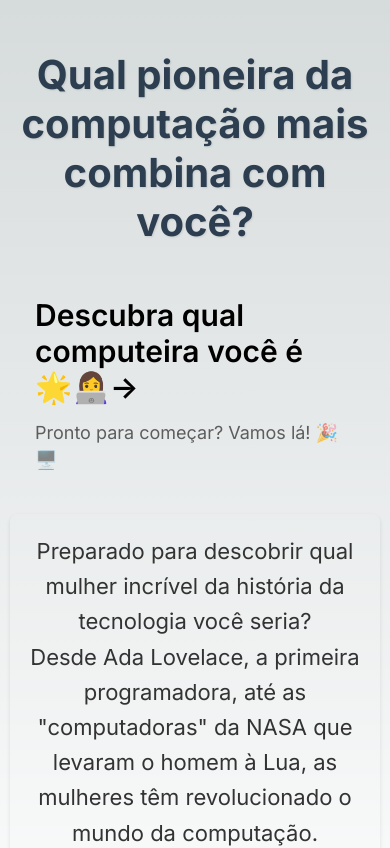
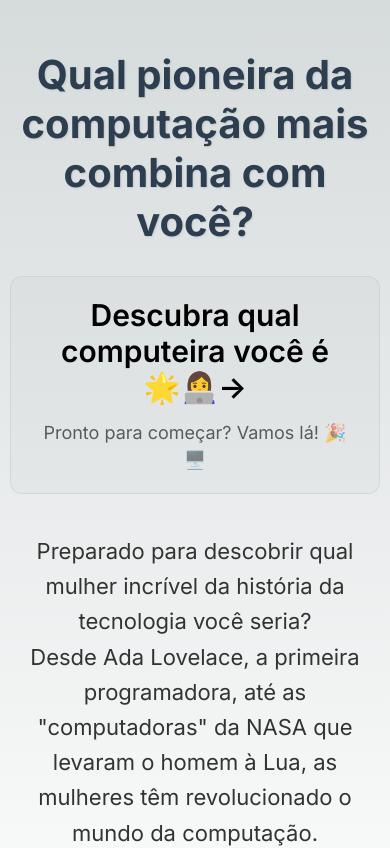
Before and after one commit to nightshade-tea/icc, a Next.js app: page / in a window 390 px wide. Shown: the top 848 px of the page. Built offline with nearby package versions, Linux system fonts and the light colour scheme.

Commit message:
small fixes

```diff
--- a/src/app/page.js
+++ b/src/app/page.js
@@ -21,7 +21,7 @@ export default function Index() {
       <div>
         <p className={styles.text}>
           Preparado para descobrir qual mulher incrível da história da tecnologia você seria?<br/>
-          Desde Ada Lovelace, a primeira programadora, até as "computadoras" da NASA que levaram o homem à Lua, as mulheres têm revolucionado o mundo da computação.<br />
+          Desde Ada Lovelace, a primeira programadora, até as "computadoras" da NASA que levaram o homem à Lua, as mulheres têm revolucionado o mundo da computação.<br/>
           Vamos celebrar essas mentes brilhantes e ver com qual dessas pioneiras você mais se identifica! 💡🚀
         </p>
       </div>
--- a/src/data/questions.js
+++ b/src/data/questions.js
@@ -5,7 +5,7 @@ export const questionData = [
       ["Pensar de maneira criativa e encontrar soluções inovadoras 🔍", "ada"],
       ["Resolver o problema de forma prática e direta 🔧", "annie"],
       ["Explorar novas abordagens e criar experiências envolventes 🎨", "brenda"],
-      ["Aplicar suas habilidades para encontrar soluções eficientes e eficazes 💡", "grace"],
+      ["Aplicar suas habilidades para encontrar soluções eficientes 💡", "grace"],
       ["Ensinar e inspirar os outros a dominar novas tecnologias 📚", "mary"],
     ],
   },
--- a/src/styles/page.module.css
+++ b/src/styles/page.module.css
@@ -25,7 +25,6 @@
   color: #333;
   padding: 1rem;
   border-radius: 8px;
-  box-shadow: 0 2px 4px rgba(0, 0, 0, 0.1);
   max-width: 600px;
   margin: 1rem auto;
   text-align: center;
@@ -69,6 +68,14 @@
   max-width: 22rem;
 }
 
+@media (max-width: 600px) {
+  .card {
+    text-align: center;
+    background: rgba(var(--card-rgb), 0.1);
+    border: 1px solid rgba(var(--card-border-rgb), 0.15);
+  }
+}
+
 .card span {
   display: inline-block;
   transition: transform 200ms;
@@ -77,6 +84,8 @@
 .card h2 {
   font-weight: 600;
   margin-bottom: 0.7rem;
+  display: inline-block;
+  transition: transform 200ms;
 }
 
 .card p {
@@ -85,6 +94,17 @@
   font-size: 0.9rem;
   line-height: 1.5;
   max-width: 100%;
+}
+
+@media (hover: hover) and (pointer: fine) {
+  .card:hover {
+    background: rgba(var(--card-rgb), 0.1);
+    border: 1px solid rgba(var(--card-border-rgb), 0.15);
+  }
+
+  .card:hover h2 {
+    transform: translateX(4px);
+  }
 }
 
 .center {
@@ -123,14 +143,3 @@
 .logo {
   position: relative;
 }
-
-@media (hover: hover) and (pointer: fine) {
-  .card:hover {
-    background: rgba(var(--card-rgb), 0.1);
-    border: 1px solid rgba(var(--card-border-rgb), 0.15);
-  }
-
-  .card:hover span {
-    transform: translateX(4px);
-  }
-}
```
